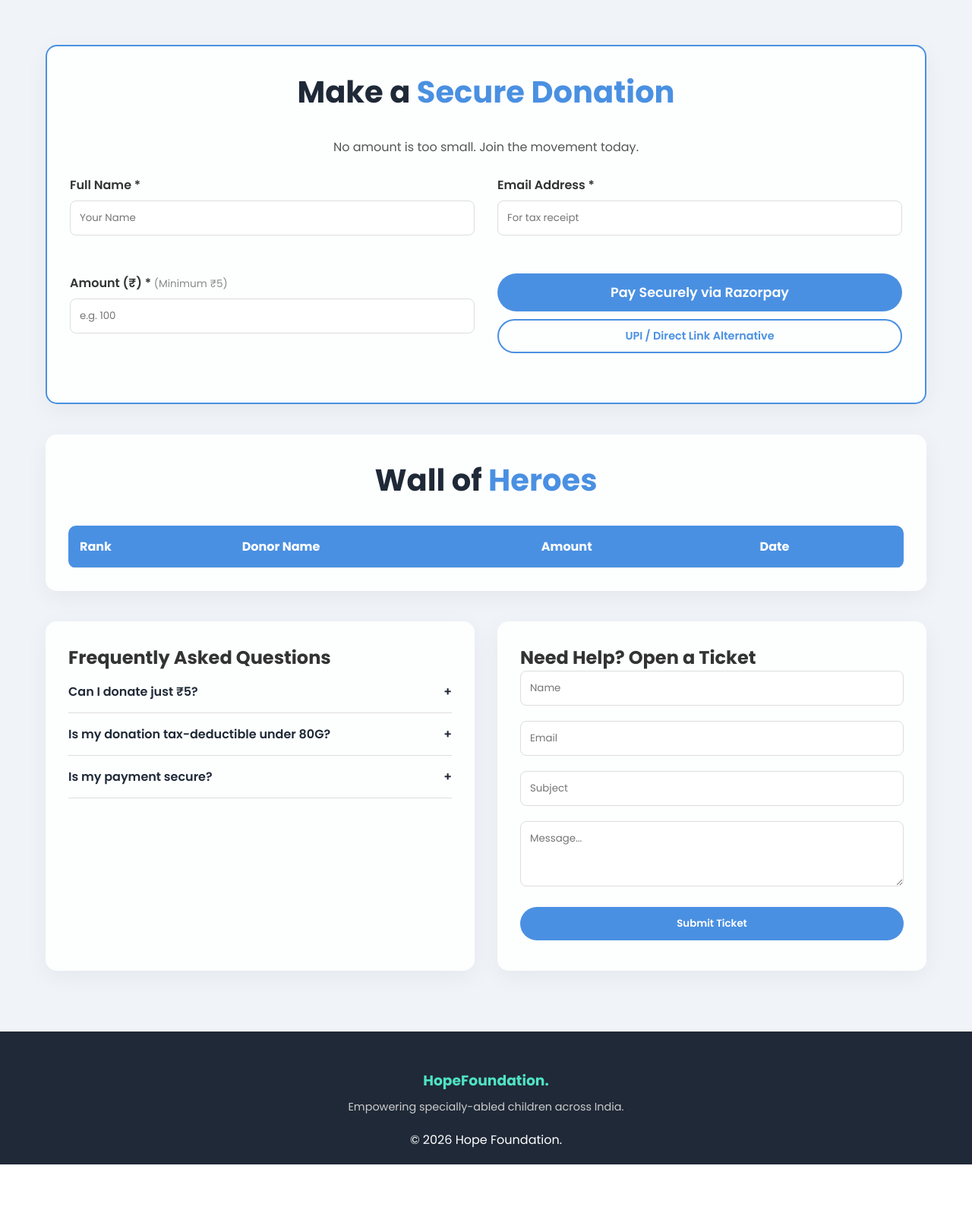
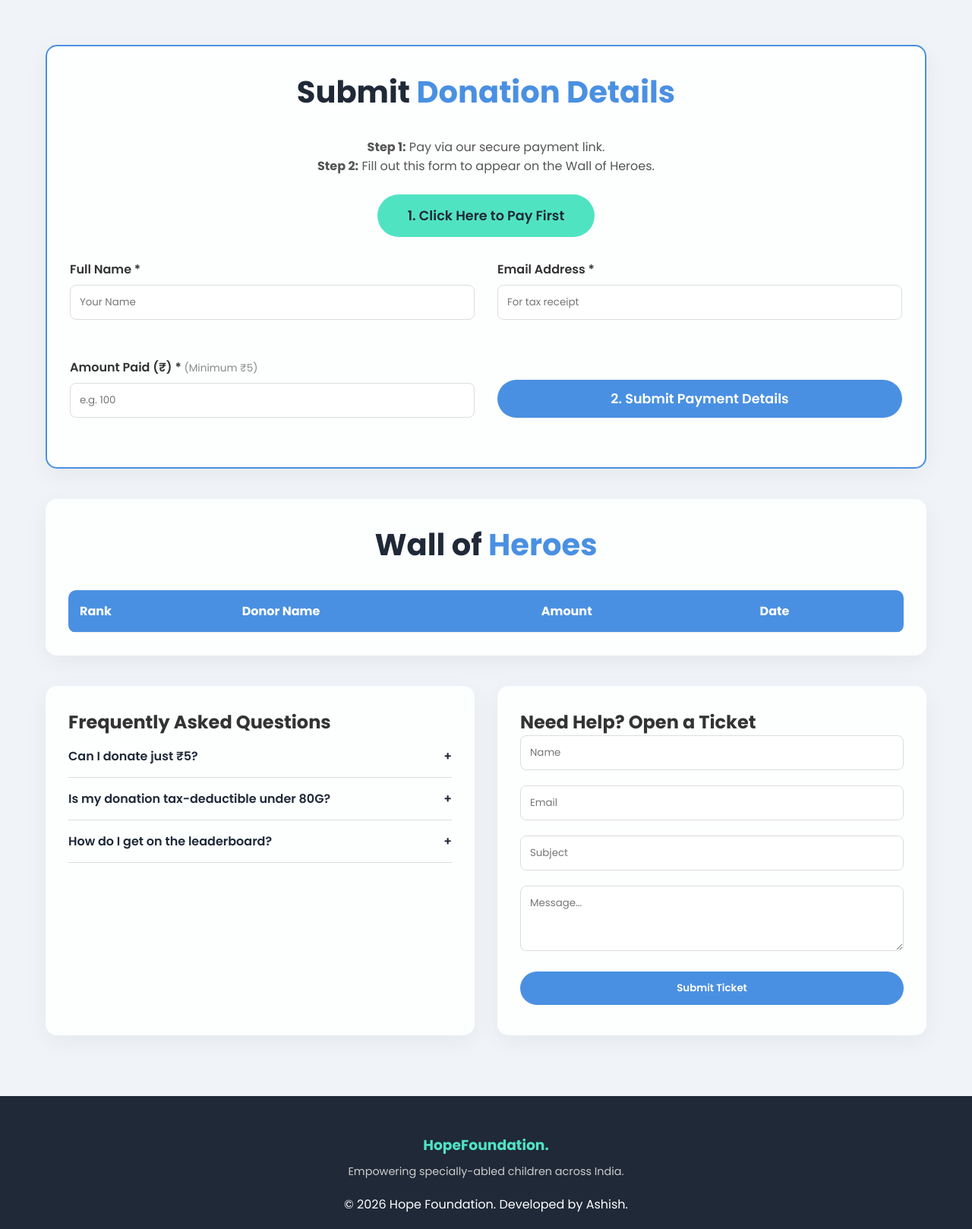
Before and after one commit to Ashishyadav1902/Donation, a Flask app: page / in a window 1280 px wide. Shown: the part 2184-3802 px from the top of the page at 76% size. Before the commit the page ends 3717 px from the top, so only its background shows below. Run offline with Flask 3, Linux system fonts and the light colour scheme; data that the repository does not hold is empty; some libraries are stand-ins or nearby versions.

Commit message:
Update index.html

```diff
--- a/templates/index.html
+++ b/templates/index.html
@@ -4,7 +4,6 @@
     <meta charset="UTF-8">
     <meta name="viewport" content="width=device-width, initial-scale=1.0">
     <title>Hope Foundation - Empowering Specially-Abled Children in India</title>
-    <script src="https://checkout.razorpay.com/v1/checkout.js"></script>
     <link href="https://fonts.googleapis.com/css2?family=Poppins:wght@300;400;600;700&display=swap" rel="stylesheet">
 
     <style>
@@ -29,11 +28,9 @@
             .nav-links.active { display: flex; }
         }
 
-        /* Scroll Animations (Dynamic Fade Up) */
         .fade-up { opacity: 0; transform: translateY(40px); transition: opacity 0.8s ease-out, transform 0.8s ease-out; }
         .fade-up.visible { opacity: 1; transform: translateY(0); }
 
-        /* Hero Banner - Updated with Indian Children Image */
         .hero-banner { background: linear-gradient(rgba(0,0,0,0.6), rgba(0,0,0,0.7)), url('https://images.unsplash.com/photo-1532372320572-cda25653a26d?ixlib=rb-4.0.3&auto=format&fit=crop&w=1600&q=80') center/cover; height: 85vh; display: flex; flex-direction: column; justify-content: center; align-items: center; color: white; text-align: center; padding: 0 20px; }
         .hero-banner h1 { font-size: 3.5rem; margin-bottom: 20px; animation: slideInDown 1s ease-out; text-shadow: 2px 2px 10px rgba(0,0,0,0.5); }
         @keyframes slideInDown { from { transform: translateY(-50px); opacity: 0; } to { transform: translateY(0); opacity: 1; } }
@@ -44,23 +41,19 @@
         .btn-outline:hover { background: var(--primary); color: white; }
         .trust-badges { margin-top: 30px; font-size: 0.9rem; color: #ddd; display: flex; gap: 15px; align-items: center; flex-wrap: wrap; justify-content: center; }
 
-        /* Moving Infinite Banner (Marquee) */
         .marquee-wrapper { background: var(--dark); overflow: hidden; padding: 15px 0; color: white; display: flex; white-space: nowrap; }
         .marquee-content { display: inline-block; animation: marquee 20s linear infinite; font-weight: 600; font-size: 1.1rem; }
         @keyframes marquee { 0% { transform: translateX(0); } 100% { transform: translateX(-50%); } }
         .marquee-content span { margin: 0 30px; color: var(--secondary); }
 
-        /* General UI Elements */
         .glass-card { background: rgba(255, 255, 255, 0.9); border-radius: 15px; padding: 30px; box-shadow: 0 8px 30px rgba(0,0,0,0.05); margin-bottom: 40px; }
         .grid-2 { display: grid; grid-template-columns: 1fr 1fr; gap: 30px; }
         @media (max-width: 768px) { .grid-2 { grid-template-columns: 1fr; } .hero-banner h1 { font-size: 2.2rem; } }
 
-        /* New About Us Specific Styles */
         .mission-vision-box { background: white; padding: 25px; border-radius: 10px; border-left: 5px solid var(--primary); box-shadow: 0 4px 15px rgba(0,0,0,0.05); margin-bottom: 20px; }
         .mission-vision-box h3 { color: var(--dark); margin-bottom: 10px; display: flex; align-items: center; gap: 10px; }
         .about-image { width: 100%; height: 100%; object-fit: cover; border-radius: 15px; box-shadow: 0 10px 30px rgba(0,0,0,0.1); }
 
-        /* Form & Table */
         .form-group { margin-bottom: 20px; }
         .form-group label { display: block; margin-bottom: 8px; font-weight: 600; }
         .form-group input, .form-group textarea { width: 100%; padding: 12px; border: 1px solid #ddd; border-radius: 8px; outline: none; transition: 0.3s; }
@@ -70,22 +63,18 @@
         th, td { padding: 15px; text-align: left; border-bottom: 1px solid #eee; }
         th { background: var(--primary); color: white; }
 
-        /* Impact Gallery - Updated with Indian context */
         .gallery { display: grid; grid-template-columns: repeat(auto-fit, minmax(250px, 1fr)); gap: 15px; }
         .gallery img { width: 100%; height: 250px; object-fit: cover; border-radius: 10px; transition: transform 0.4s; cursor: pointer; }
         .gallery img:hover { transform: scale(1.03); box-shadow: 0 10px 20px rgba(0,0,0,0.2); }
 
-        /* FAQ Accordion */
         .faq-item { border-bottom: 1px solid #ddd; padding: 15px 0; }
         .faq-question { font-weight: 600; cursor: pointer; display: flex; justify-content: space-between; color: var(--dark); }
         .faq-answer { display: none; padding-top: 10px; color: #555; font-size: 0.95rem; line-height: 1.6; }
 
-        /* Real Latest Toast Notification */
         .toast { position: fixed; bottom: -100px; left: 20px; background: white; color: var(--dark); padding: 15px 25px; border-radius: 50px; box-shadow: 0 10px 30px rgba(0,0,0,0.15); border-left: 5px solid var(--secondary); display: flex; align-items: center; gap: 10px; transition: bottom 0.5s cubic-bezier(0.68, -0.55, 0.265, 1.55); z-index: 9999; font-weight: 600; font-size: 0.9rem; }
         .toast.show { bottom: 30px; }
         .toast span.amount { color: var(--primary); font-size: 1.1rem; }
 
-        /* Footer */
         footer { background: var(--dark); color: white; padding: 50px 20px 20px; text-align: center; }
 
         /* LIVE CHAT WIDGET */
@@ -144,6 +133,8 @@
         <div class="marquee-content">
             Aap ka ek donation kayi bacho ki madad kar sakta hai ❤️ <span>★</span>
             Aap ka ek donation kayi bacho ki madad kar sakta hai ❤️ <span>★</span>
+            Aap ka ek donation kayi bacho ki madad kar sakta hai ❤️ <span>★</span>
+            Aap ka ek donation kayi bacho ki madad kar sakta hai ❤️ <span>★</span>
         </div>
     </div>
 
@@ -180,20 +171,22 @@
         <section id="gallery" class="fade-up" style="margin-bottom: 60px;">
             <h2 class="section-title">Where Your <span>Money Goes</span></h2>
             <p style="text-align: center; color: #666; margin-bottom: 30px; max-width: 700px; margin-inline: auto;">Every rupee contributed goes directly into funding wheelchairs, braille books, hearing aids, and specialized tutors in Indian schools.</p>
-<div class="gallery">
+            <div class="gallery">
                 <img src="https://www.sharing4good.org/sites/default/files/styles/article_image/public/field/image/DSC_3664.JPG" alt="World Disabled Day - Indian Family">
-
-                <img src="https://images.pexels.com/photos/6994992/pexels-photo-6994992.jpeg" alt="Special Needs Children Support Programs India">
-
+                <img src="https://www.skynettechnologies.com/sites/default/files/special-needs-children-support-programs-india.jpg" alt="Special Needs Children Support Programs India">
                 <img src="https://images.livemint.com/img/2021/12/07/original/India-International-Day-of-Persons-with-Disabilities-9_1638887870401.jpg" alt="Persons with Disabilities India">
-
                 <img src="https://www.shutterstock.com/image-photo/happy-young-brother-playing-his-260nw-2173952411.jpg" alt="Happy Young Brother Playing">
             </div>
         </section>
 
         <section id="donate" class="glass-card fade-up" style="border: 2px solid var(--primary);">
-            <h2 class="section-title">Make a <span>Secure Donation</span></h2>
-            <p style="text-align: center; margin-bottom: 25px; color: #555;">No amount is too small. Join the movement today.</p>
+            <h2 class="section-title">Submit <span>Donation Details</span></h2>
+            <p style="text-align: center; margin-bottom: 25px; color: #555;"><strong>Step 1:</strong> Pay via our secure payment link. <br><strong>Step 2:</strong> Fill out this form to appear on the Wall of Heroes.</p>
+
+            <div style="text-align: center; margin-bottom: 30px;">
+                <a href="https://razorpay.me/@byashish" target="_blank" class="btn" style="font-size: 1.1rem; padding: 15px 40px; background: var(--secondary); color: var(--dark);">1. Click Here to Pay First</a>
+            </div>
+
             <form id="paymentForm" class="grid-2">
                 <div class="form-group">
                     <label>Full Name *</label>
@@ -204,12 +197,11 @@
                     <input type="email" id="d_email" required placeholder="For tax receipt">
                 </div>
                 <div class="form-group">
-                    <label>Amount (₹) * <span style="font-weight: normal; color: #888; font-size: 0.85rem;">(Minimum ₹5)</span></label>
+                    <label>Amount Paid (₹) * <span style="font-weight: normal; color: #888; font-size: 0.85rem;">(Minimum ₹5)</span></label>
                     <input type="number" id="d_amount" required placeholder="e.g. 100" min="5">
                 </div>
                 <div class="form-group" style="display: flex; flex-direction: column; justify-content: flex-end;">
-                    <button type="submit" class="btn" id="payBtn" style="width: 100%; height: 50px; font-size: 1.1rem; margin-bottom: 10px;">Pay Securely via Razorpay</button>
-                    <a href="https://razorpay.me/@byashish" target="_blank" class="btn btn-outline" style="width: 100%; height: 45px; display: flex; justify-content: center; align-items: center; font-size: 0.9rem;">UPI / Direct Link Alternative</a>
+                    <button type="submit" class="btn" id="payBtn" style="width: 100%; height: 50px; font-size: 1.1rem;">2. Submit Payment Details</button>
                 </div>
             </form>
             <p id="payStatus" style="text-align: center; margin-top: 15px; font-weight: bold;"></p>
@@ -237,8 +229,8 @@
                     <div class="faq-answer">Yes, all donations are 80G tax-exempt. You will automatically receive a receipt on your registered email address.</div>
                 </div>
                 <div class="faq-item">
-                    <div class="faq-question" onclick="toggleFaq(this)">Is my payment secure? <span>+</span></div>
-                    <div class="faq-answer">We use Razorpay, India's leading and most trusted payment gateway with bank-level security and UPI support.</div>
+                    <div class="faq-question" onclick="toggleFaq(this)">How do I get on the leaderboard? <span>+</span></div>
+                    <div class="faq-answer">Simply click the payment link, complete your payment, and fill out the details form above. You will be added instantly!</div>
                 </div>
             </section>
 
@@ -283,12 +275,10 @@
     <footer>
         <h3 style="margin-bottom: 10px; color: var(--secondary);">HopeFoundation.</h3>
         <p style="color: #ccc; font-size: 0.9rem; margin-bottom: 20px;">Empowering specially-abled children across India.</p>
-        <p>&copy; 2026 Hope Foundation.</p>
+        <p>&copy; 2026 Hope Foundation. Developed by Ashish.</p>
     </footer>
 
     <script>
-        const RAZORPAY_KEY = "{{ razorpay_key_id }}";
-
         // Scroll Animation Logic
         const observer = new IntersectionObserver((entries) => {
             entries.forEach(entry => { if(entry.isIntersecting) entry.target.classList.add('visible'); });
@@ -308,48 +298,39 @@
             fetchLeaderboard();
             startLatestDonorCheck();
 
-            // Razorpay Payment Handler
+            // DIRECT DB SUBMISSION HANDLER (No API)
             document.getElementById('paymentForm').addEventListener('submit', async (e) => {
                 e.preventDefault();
                 const btn = document.getElementById('payBtn');
                 const status = document.getElementById('payStatus');
-                btn.innerText = "Processing..."; btn.disabled = true;
+                btn.innerText = "Submitting..."; btn.disabled = true;
 
-                const donor_name = document.getElementById('d_name').value;
-                const donor_email = document.getElementById('d_email').value;
-                const amount = document.getElementById('d_amount').value;
+                const data = {
+                    name: document.getElementById('d_name').value,
+                    email: document.getElementById('d_email').value,
+                    amount: document.getElementById('d_amount').value
+                };
 
                 try {
-                    const orderRes = await fetch('/api/create_order', {
-                        method: 'POST', headers: {'Content-Type': 'application/json'}, body: JSON.stringify({ amount: amount })
+                    const res = await fetch('/api/submit_donation', {
+                        method: 'POST',
+                        headers: {'Content-Type': 'application/json'},
+                        body: JSON.stringify(data)
                     });
-                    const orderData = await orderRes.json();
-                    if(orderData.error) throw new Error(orderData.error);
+                    const result = await res.json();
 
-                    const options = {
-                        "key": RAZORPAY_KEY, "amount": orderData.amount, "currency": "INR", "name": "Hope Foundation",
-                        "description": "Donation", "order_id": orderData.order_id,
-                        "handler": async function (response){
-                            status.innerText = "Verifying payment..."; status.style.color = "orange";
-                            const verifyRes = await fetch('/api/verify_payment', {
-                                method: 'POST', headers: {'Content-Type': 'application/json'},
-                                body: JSON.stringify({ razorpay_payment_id: response.razorpay_payment_id, razorpay_order_id: response.razorpay_order_id, razorpay_signature: response.razorpay_signature, donor_name: donor_name, donor_email: donor_email, amount: amount })
-                            });
-                            const verifyData = await verifyRes.json();
-                            if(verifyData.status === 'success'){
-                                status.style.color = "green"; status.innerText = "Success! You are on the leaderboard.";
-                                document.getElementById('paymentForm').reset();
-                                fetchStats(); fetchLeaderboard(); checkLatestDonor(); // Force toast update
-                            } else {
-                                status.style.color = "red"; status.innerText = "Verification failed.";
-                            }
-                        },
-                        "prefill": { "name": donor_name, "email": donor_email },
-                        "theme": { "color": "#4A90E2" }
-                    };
-                    const rzp = new Razorpay(options); rzp.open();
-                } catch (err) { alert("Error: " + err.message); }
-                finally { btn.innerText = "Pay Securely via Razorpay"; btn.disabled = false; }
+                    if(result.status === 'success'){
+                        status.style.color = "green"; status.innerText = "Thank you! You have been added to the Wall of Heroes.";
+                        document.getElementById('paymentForm').reset();
+                        fetchStats(); fetchLeaderboard(); checkLatestDonor();
+                    } else {
+                        status.style.color = "red"; status.innerText = "Error submitting details.";
+                    }
+                } catch (err) {
+                    status.style.color = "red"; status.innerText = "Network Error.";
+                } finally {
+                    btn.innerText = "2. Submit Payment Details"; btn.disabled = false;
+                }
             });
 
             // Support Ticket
@@ -378,7 +359,6 @@
             data.forEach((d, i) => { tbody.innerHTML += `<tr><td><strong>#${i + 1}</strong></td><td>${d.name}</td><td style="color:var(--primary);font-weight:bold;">₹${d.amount.toLocaleString('en-IN')}</td><td>${new Date(d.date).toLocaleDateString()}</td></tr>`; });
         }
 
-        // REAL "LATEST DONOR" TOAST LOGIC
         let lastDonationId = null;
         async function checkLatestDonor() {
             try {
@@ -395,11 +375,11 @@
             } catch (e) { console.log(e); }
         }
         function startLatestDonorCheck() {
-            checkLatestDonor(); // Check immediately
-            setInterval(checkLatestDonor, 10000); // Poll every 10 seconds silently
+            checkLatestDonor();
+            setInterval(checkLatestDonor, 10000);
         }
 
-        // --- BUG-FREE LIVE CHAT ---
+        // Live Chat Logic
         let chatSessionId = localStorage.getItem('chatSessionId');
         let chatPollInterval;
         let loadedMessageCount = 0;
@@ -457,7 +437,6 @@
             if(!text || !chatSessionId) return;
             input.value = '';
 
-            // Optimistic UI update
             document.getElementById('chatBody').innerHTML += `<div class="msg user"><span class="msg-label">👤 You</span>${text}</div>`;
             document.getElementById('chatBody').scrollTop = document.getElementById('chatBody').scrollHeight;
             loadedMessageCount++;
```
